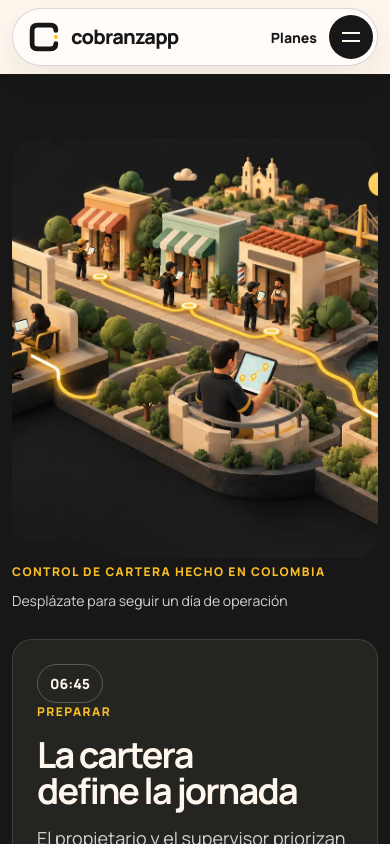
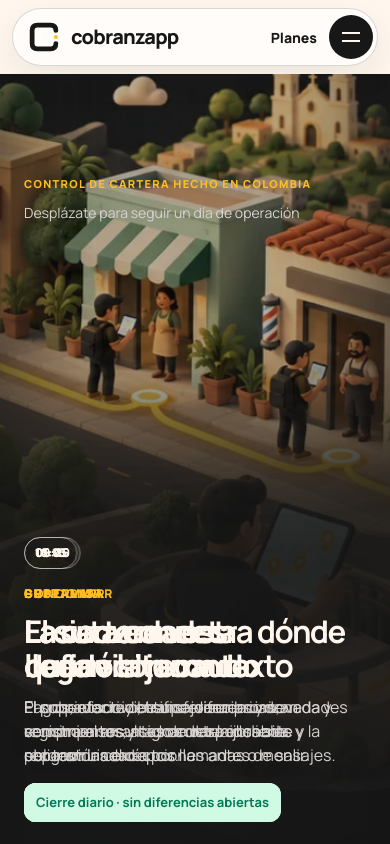
Before and after one commit to asepulvedadev/cobranzapp, a Next.js app in the folder apps/web/: page / in a window 390 px wide. Shown: the top 844 px of the page. Built offline with nearby package versions, Linux system fonts and the light colour scheme.

Commit message:
feat(web): bring scroll-driven hero to mobile with accessible fallbacks

```diff
--- a/apps/web/src/app/styles.css
+++ b/apps/web/src/app/styles.css
@@ -1779,61 +1779,72 @@ select {
 
 @media (max-width: 860px) {
   .scroll-world {
-    height: auto;
-    padding: 64px 12px;
+    height: 380svh;
   }
   .scroll-world-sticky {
-    position: relative;
-    height: auto;
+    height: 100svh;
     min-height: 0;
-    overflow: visible;
   }
   .scroll-world-camera {
-    position: relative;
-    inset: auto;
-    z-index: 0;
-    height: 420px;
-    overflow: hidden;
-    border-radius: 24px;
-    transform: none;
+    transition: none;
   }
   .scroll-world-camera img {
     object-position: 58% center;
   }
-  .scroll-world-shade,
-  .scroll-world-route,
-  .scroll-world-hint {
-    display: none;
+  .scroll-world-shade {
+    background: rgba(23, 23, 23, 0.28);
+    box-shadow: inset 0 -58svh 120px rgba(23, 23, 23, 0.9);
   }
   .scroll-world-heading {
-    position: static;
-    margin-bottom: 28px;
+    top: 96px;
+    right: 24px;
+    left: 24px;
+  }
+  .scroll-world-heading .eyebrow {
+    font-size: 11px;
   }
   .scroll-world-captions {
-    position: static;
+    right: 24px;
+    bottom: 96px;
+    left: 24px;
     width: auto;
-    min-height: 0;
-    margin-top: 16px;
+    min-height: 340px;
   }
   .scroll-world-captions article {
-    position: static;
-    min-height: 340px;
-    margin-top: 12px;
-    padding: 24px;
-    border: 1px solid rgba(255, 255, 255, 0.12);
-    border-radius: 20px;
-    background: #242421;
-    opacity: 1;
     filter: none;
-    pointer-events: auto;
-    transform: none;
+    transform: translateY(16px);
+    transition:
+      opacity 250ms ease,
+      transform 250ms ease;
   }
   .scroll-world-time {
-    margin-bottom: auto;
+    margin-bottom: 16px;
+    padding: 6px 10px;
+    font-size: 12px;
   }
   .scroll-world-captions h1,
   .scroll-world-captions h2 {
-    font-size: 36px;
+    margin: 12px 0;
+    font-size: clamp(30px, 8vw, 42px);
+    line-height: 1.08;
+  }
+  .scroll-world-captions p {
+    font-size: 16px;
+  }
+  .scroll-world-captions strong {
+    margin-top: 16px;
+    padding: 10px 12px;
+    font-size: 13px;
+  }
+  .scroll-world-route {
+    right: 24px;
+    bottom: 32px;
+    left: 24px;
+    width: auto;
+  }
+  .scroll-world-hint {
+    right: 24px;
+    bottom: 52px;
   }
 }
 
@@ -2122,6 +2133,9 @@ select {
   .tagline span {
     color: var(--ink);
   }
+}
+
+@media (prefers-reduced-motion: reduce), (max-width: 860px) and (max-height: 600px) {
   .scroll-world {
     height: auto;
     padding: 80px max(24px, calc((100vw - 1200px) / 2));
@@ -2172,13 +2186,15 @@ select {
     filter: none;
     pointer-events: auto;
     transform: none;
+    transition: none;
   }
   .scroll-world-time {
     margin-bottom: auto;
   }
 }
 
-@media (max-width: 720px) and (prefers-reduced-motion: reduce) {
+@media (max-width: 720px) and (prefers-reduced-motion: reduce),
+  (max-width: 720px) and (max-height: 600px) {
   .scroll-world {
     padding: 64px 12px;
   }
--- a/apps/web/src/components/ScrollWorldExperience.tsx
+++ b/apps/web/src/components/ScrollWorldExperience.tsx
@@ -2,6 +2,7 @@
 
 import Image from "next/image";
 import { useEffect, useRef } from "react";
+import { heroMotionFrame, heroScrollProgress } from "../lib/hero-motion";
 
 const scenes = [
   {
@@ -34,55 +35,43 @@ const scenes = [
   },
 ];
 
-const cameraPoints = [
-  { x: 0, y: 0, scale: 1 },
-  { x: 13, y: 8, scale: 1.34 },
-  { x: -3, y: -1, scale: 1.48 },
-  { x: -18, y: -8, scale: 1.36 },
-];
-
-function interpolate(start: number, end: number, amount: number) {
-  return start + (end - start) * amount;
-}
-
 export function ScrollWorldExperience() {
   const sectionRef = useRef<HTMLElement>(null);
+  const stickyRef = useRef<HTMLDivElement>(null);
   const imageRef = useRef<HTMLDivElement>(null);
   const progressRef = useRef<HTMLSpanElement>(null);
 
   useEffect(() => {
     const section = sectionRef.current;
+    const sticky = stickyRef.current;
     const image = imageRef.current;
     const progress = progressRef.current;
-    if (!section || !image || !progress) return;
+    if (!section || !sticky || !image || !progress) return;
 
     const reduceMotion = window.matchMedia("(prefers-reduced-motion: reduce)");
+    const shortViewport = window.matchMedia("(max-width: 860px) and (max-height: 600px)");
     let frame = 0;
     let activeScene = -1;
+    let previousRatio = -1;
 
     const render = () => {
       frame = 0;
-      const mobile = window.innerWidth <= 860;
-      if (mobile || reduceMotion.matches) {
+      if (reduceMotion.matches || shortViewport.matches) {
+        section.dataset.motion = "static";
         image.style.transform = "none";
         progress.style.transform = "scaleX(1)";
         section.dataset.scene = "0";
+        activeScene = -1;
+        previousRatio = -1;
         return;
       }
 
+      section.dataset.motion = "animated";
       const bounds = section.getBoundingClientRect();
-      const scrollable = Math.max(section.offsetHeight - window.innerHeight, 1);
-      const ratio = Math.min(Math.max(-bounds.top / scrollable, 0), 1);
-      const position = ratio * (cameraPoints.length - 1);
-      const segment = Math.min(Math.floor(position), cameraPoints.length - 2);
-      const localProgress = position - segment;
-      const eased = localProgress * localProgress * (3 - 2 * localProgress);
-      const from = cameraPoints[segment];
-      const to = cameraPoints[segment + 1];
-      const x = interpolate(from.x, to.x, eased);
-      const y = interpolate(from.y, to.y, eased);
-      const scale = interpolate(from.scale, to.scale, eased);
-      const nextScene = Math.min(Math.round(position), scenes.length - 1);
+      const ratio = heroScrollProgress(bounds.top, section.offsetHeight, sticky.offsetHeight);
+      if (ratio === previousRatio) return;
+      previousRatio = ratio;
+      const { x, y, scale, scene: nextScene } = heroMotionFrame(ratio);
 
       image.style.transform = `translate3d(${x}%, ${y}%, 0) scale(${scale})`;
       progress.style.transform = `scaleX(${ratio})`;
@@ -100,24 +89,33 @@ export function ScrollWorldExperience() {
     window.addEventListener("scroll", requestRender, { passive: true });
     window.addEventListener("resize", requestRender);
     reduceMotion.addEventListener("change", requestRender);
+    shortViewport.addEventListener("change", requestRender);
 
     return () => {
       window.removeEventListener("scroll", requestRender);
       window.removeEventListener("resize", requestRender);
       reduceMotion.removeEventListener("change", requestRender);
+      shortViewport.removeEventListener("change", requestRender);
       if (frame) window.cancelAnimationFrame(frame);
     };
   }, []);
 
   return (
-    <section className="scroll-world" id="como-funciona" ref={sectionRef} data-scene="0">
-      <div className="scroll-world-sticky">
+    <section
+      className="scroll-world"
+      id="como-funciona"
+      ref={sectionRef}
+      data-scene="0"
+      data-motion="animated"
+    >
+      <div className="scroll-world-sticky" ref={stickyRef}>
         <div className="scroll-world-camera" ref={imageRef}>
           <Image
             src="/images/cobranzaap-world.webp"
             alt="Recorrido ilustrado por la oficina, la ruta, la supervisión y el cierre de cobranza"
             fill
             priority
+            unoptimized
             sizes="100vw"
           />
         </div>
--- /dev/null
+++ b/apps/web/src/lib/hero-motion.ts
@@ -0,0 +1,32 @@
+const cameraPoints = [
+  { x: 0, y: 0, scale: 1 },
+  { x: 13, y: 8, scale: 1.34 },
+  { x: -3, y: -1, scale: 1.48 },
+  { x: -18, y: -8, scale: 1.36 },
+] as const;
+
+function clampProgress(value: number): number {
+  return Number.isNaN(value) ? 0 : Math.min(Math.max(value, 0), 1);
+}
+
+/** Measure against the sticky frame, not the changing mobile browser chrome height. */
+export function heroScrollProgress(sectionTop: number, sectionHeight: number, frameHeight: number) {
+  return clampProgress(-sectionTop / Math.max(sectionHeight - frameHeight, 1));
+}
+
+export function heroMotionFrame(progress: number) {
+  const ratio = clampProgress(progress);
+  const position = ratio * (cameraPoints.length - 1);
+  const segment = Math.min(Math.floor(position), cameraPoints.length - 2);
+  const localProgress = position - segment;
+  const eased = localProgress * localProgress * (3 - 2 * localProgress);
+  const from = cameraPoints[segment];
+  const to = cameraPoints[segment + 1];
+  return {
+    ratio,
+    scene: Math.min(Math.round(position), cameraPoints.length - 1),
+    x: from.x + (to.x - from.x) * eased,
+    y: from.y + (to.y - from.y) * eased,
+    scale: from.scale + (to.scale - from.scale) * eased,
+  };
+}
```
Also changed, not shown: 2 other files (tests, documents, lock files or other folders).
